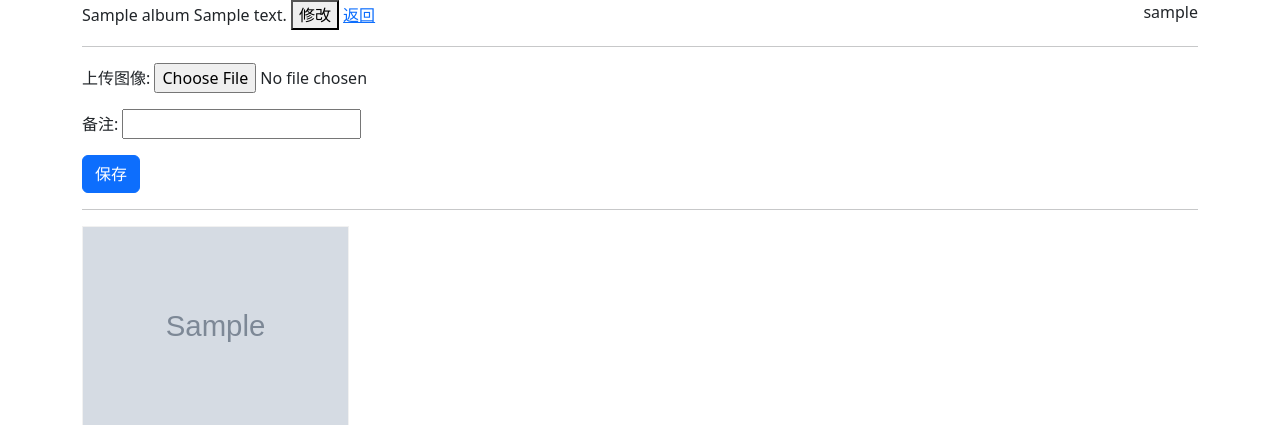
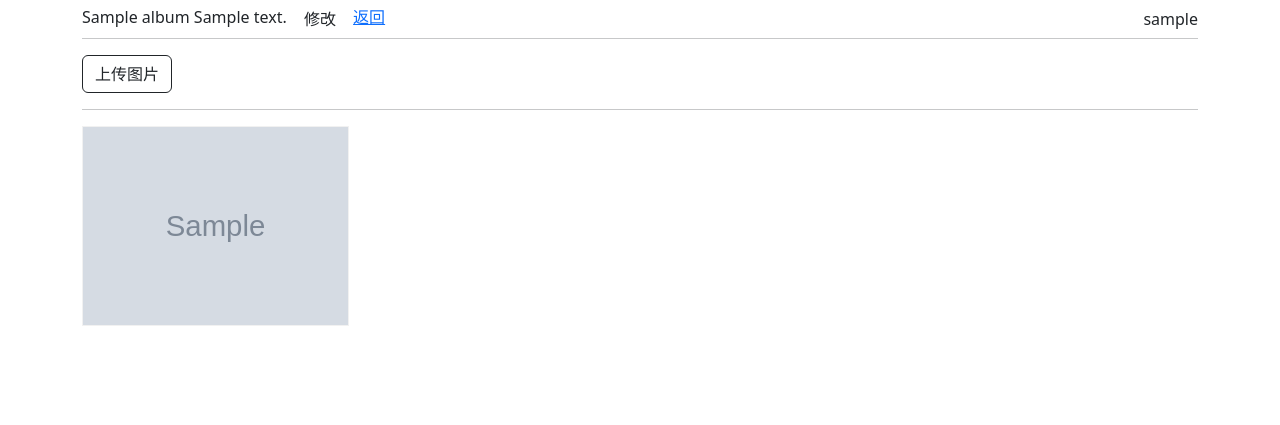
Before and after one commit to BlackIce417/NasCtr, a Django app: page /albums/1 in a window 1280 px wide. Shown: the top 425 px of the page. Run offline with Django 5.2, Linux system fonts and the light colour scheme; a user stored in the database is signed in; tables that the repository leaves empty hold one stand-in row (values such as "Sample post"); grey boxes marked "Sample" are stand-in pictures; some libraries are stand-ins or nearby versions.

Commit message:
album update: UI

```diff
--- a/main/static/css/album.css
+++ b/main/static/css/album.css
@@ -1,6 +1,7 @@
 .album-nav {
     display: flex;
     justify-content: space-between;
+    align-items: center;
 }
 
 /* 遮罩层 */
@@ -117,3 +118,7 @@
     display: flex;
     opacity: 1;
 }
+
+.upload-area {
+    display: none;
+}
--- a/main/static/js/album.js
+++ b/main/static/js/album.js
@@ -3,7 +3,15 @@ $(document).ready(function () {
         $("#overlay").show()
     })
 
+    $("#btn-uplaodimg").click(function() {
+        $(".upload-area").show();
+        $("#btn-uplaodimg").hide();
+    })
 
+    $("#btn-cancelupload").click(function() {
+        $(".upload-area").hide()
+        $("#btn-uplaodimg").show();
+    });
 });
 function hidePopup(params) {
     $("#overlay").hide();
--- a/main/templates/main/album.html
+++ b/main/templates/main/album.html
@@ -14,7 +14,7 @@
         <div class="album-info">
           <span>{{ album.name }}</span>
           <span>{{ album.description }}</span>
-          <button class="btn-edit-albuminfo">修改</button>
+          <button class="btn btn-edit-albuminfo">修改</button>
           <form id="overlay" action="{% url 'main:edit-album' %}?album={{album.id}}" method="post">
             {% csrf_token %}
             <div class="popup">
@@ -33,18 +33,22 @@
               </div>
             </div>
           </form>
-          <a href="{% url 'main:usercenter' %}">返回</a>
+          <a href="{% url 'main:usercenter' %}" class="btn-back">返回</a>
         </div>
-        <span>{{ album.host.username }}</span>
+        <span style="text-align: center;">{{ album.host.username }}</span>
       </nav>
-      <hr />
+      <hr style="margin-top: 0;" />
+      <div class="upload-area">
         <form action="#" method="post" enctype="multipart/form-data">
           {% csrf_token %}
           {% comment %} <input type="file" name="userupload" />
           <button type="submit">保存</button> {% endcomment %}
           {{ pic_form.as_p }}
           <button class="btn btn-primary" type="submit">保存</button>
+          <button class="btn btn-danger" id="btn-cancelupload" type="button">取消</button>
         </form>
+      </div>
+      <button class="btn btn-outline-dark" id="btn-uplaodimg" type="button">上传图片</button>
       <hr />
       <div class="pictures-gallery">
         {% for picture in pictures %}
```
Also changed, not shown: main/views.py (line endings or trailing spaces). Lines whose indentation alone changed are shown as unchanged.
